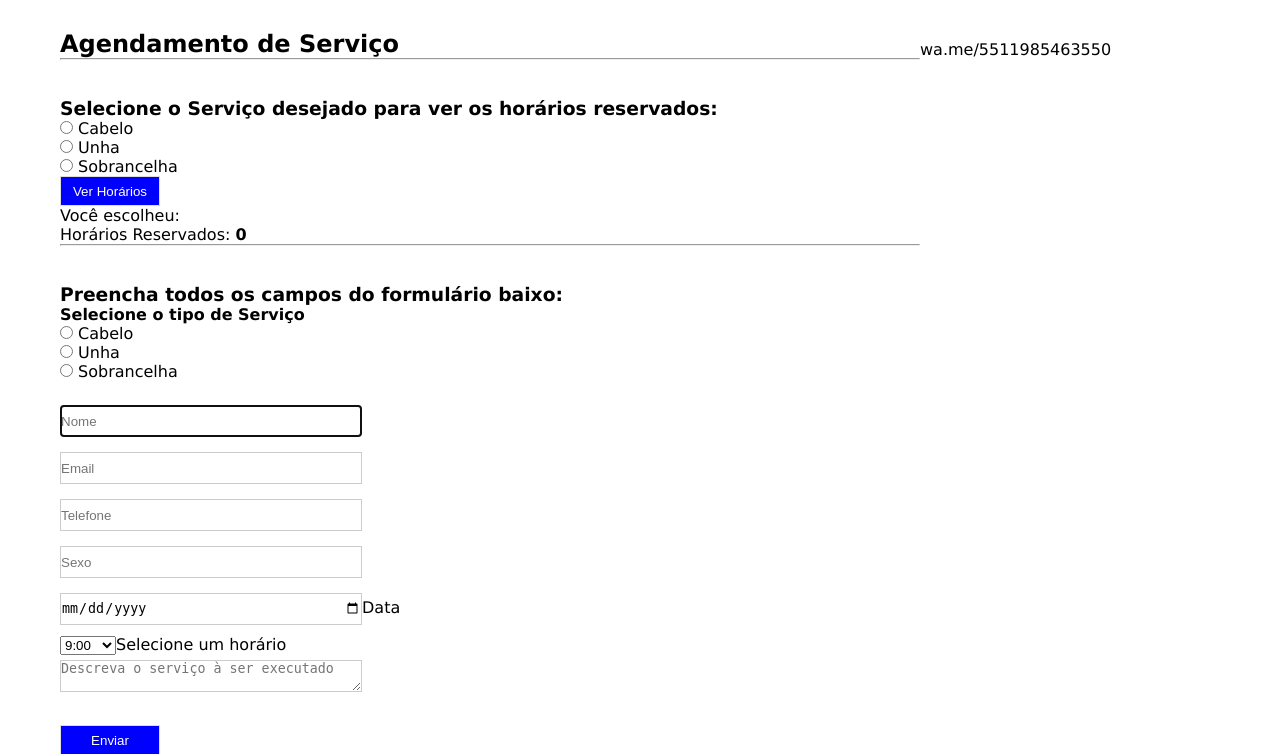
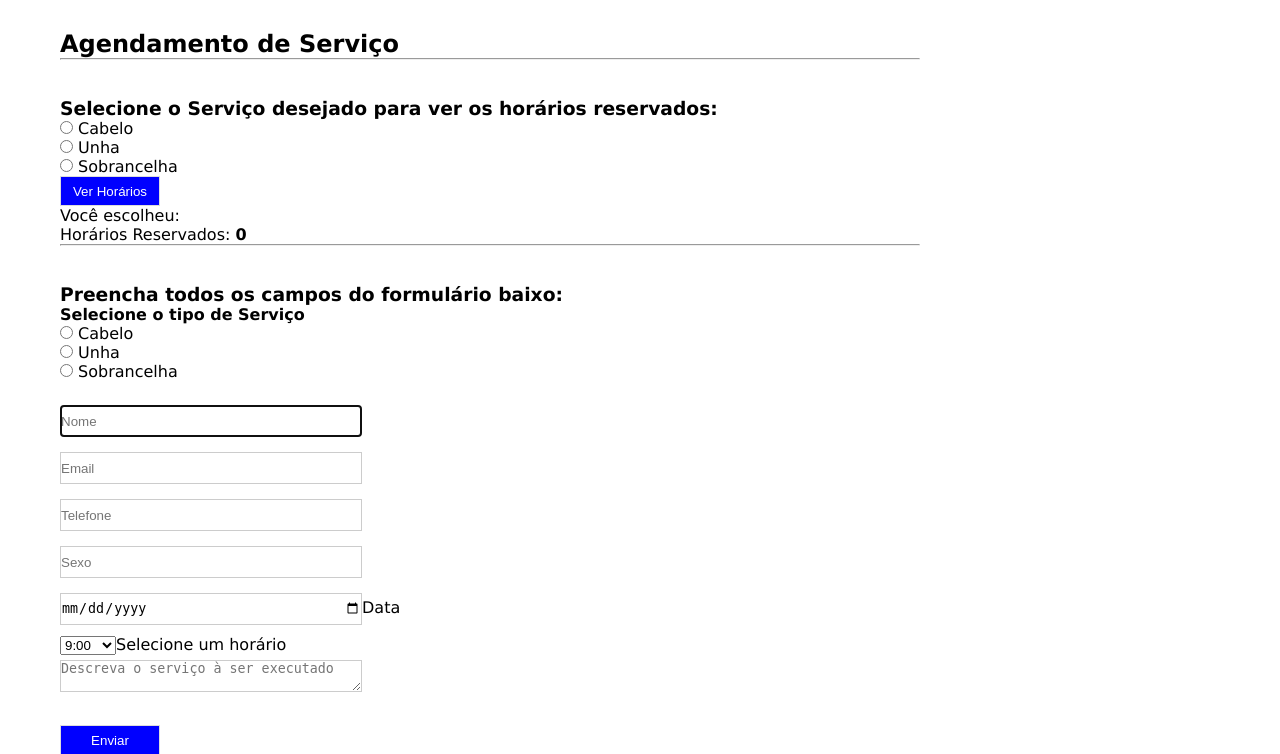
Before and after one commit to Domicio-art/dhel-atual, a PHP site: page /index.php in a window 1280 px wide. Shown: the top 754 px of the page. Run offline with PHP 8.4, Linux system fonts and the light colour scheme; data comes from the database, SQL or seed files in the repository.

Commit message:
Update index.php

```diff
--- a/index.php
+++ b/index.php
@@ -131,7 +131,7 @@ for(var x=0; x<radios.length; x++){
 }
 
 </script>
-wa.me/5511985463550
+
 </body>
 
 </html>
```
